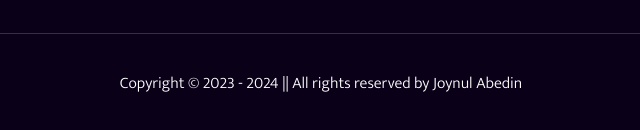
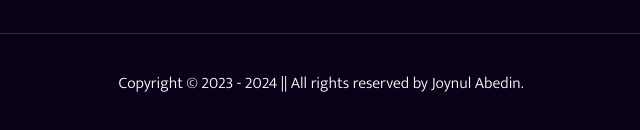
Before and after one commit to joynul0/Portfolio-Assignment-01, a plain HTML site: page index.html in a window 1280 px wide. Shown: the part 1834-1964 px from the top of the page, 319-959 px from the left. Drawn offline with Linux system fonts and the light colour scheme.

Commit message:
Test Commit

```diff
--- a/index.html
+++ b/index.html
@@ -130,7 +130,7 @@
     <footer>
         <div>
 
-                <p>Copyright © 2023 - 2024 || All rights reserved by Joynul Abedin</p>
+                <p>Copyright © 2023 - 2024 || All rights reserved by Joynul Abedin.</p>
 
         </div>
     </footer>
```
